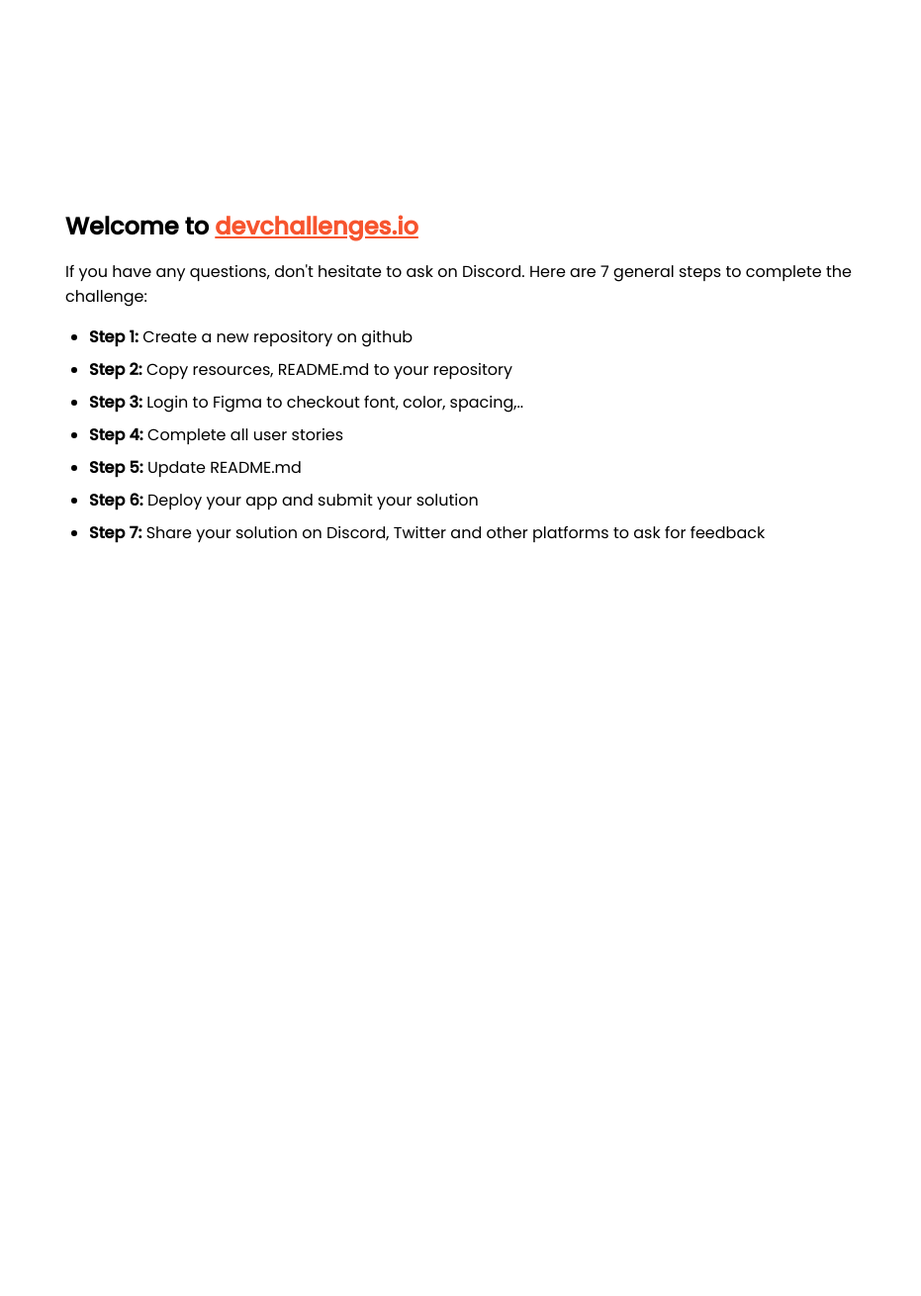
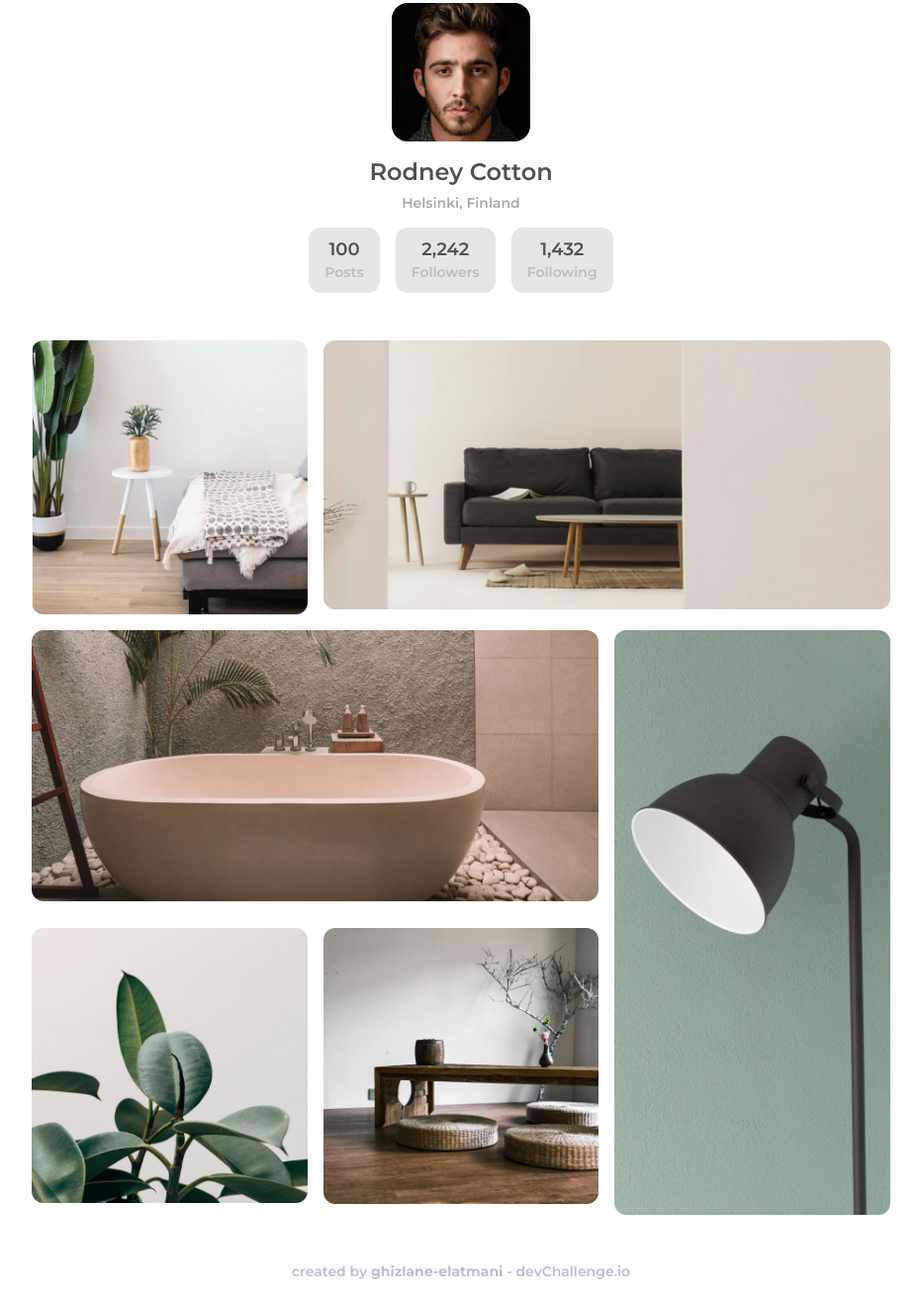
Before and after one commit to ghizlane-elatmani/My-Gallery, a plain HTML site: page index.html in a window 1280 px wide. Shown: the part 29-1339 px from the top of the page at 99% size, without its empty margins (174-1105 px from the left). Before the commit the page ends 800 px from the top, so only its background shows below. Drawn offline with Linux system fonts and the light colour scheme.

Commit message:
HTML and CSS completed

```diff
--- /dev/null
+++ b/css/style.css
@@ -0,0 +1,165 @@
+:root {
+  --color-grey-1: #4e5150;
+  --color-grey-2: #a9a9a9;
+  --color-grey-3: #bdbdbd;
+  --color-grey-4: #e5e5e5;
+  --color-grey-5: #b9bdcf;
+
+  --font-size-lg: 14px;
+  --font-size-md: 12px;
+  --font-size-sm: 10px;
+}
+
+/* min-width: 768px */
+@media only screen and (min-width: 48em) {
+  :root {
+    --font-size-lg: 24px;
+    --font-size-md: 18px;
+    --font-size-sm: 14px;
+  }
+}
+
+*,
+*::before,
+*::after {
+  margin: 0;
+  padding: 0;
+  box-sizing: inherit;
+}
+
+body {
+  box-sizing: border-box;
+  font-family: "Montserrat", sans-serif;
+  font-weight: 600;
+}
+
+/* ------------------------ GALLERY SECTION ------------------------ */
+.gallery-section {
+  padding: 2rem 1rem;
+  max-width: 900px;
+  margin-inline: auto;
+}
+
+/* ===== USER PROFILE ===== */
+.user {
+  display: flex;
+  flex-direction: column;
+  align-items: center;
+  margin-bottom: 2rem;
+}
+
+.user-img {
+  width: 140px;
+  height: auto;
+  border-radius: 16px;
+  margin-bottom: 1rem;
+}
+
+.user-name {
+  font-size: var(--font-size-lg);
+  color: var(--color-grey-1);
+  margin-bottom: 0.5rem;
+}
+
+.user-location {
+  font-size: var(--font-size-sm);
+  color: var(--color-grey-2);
+  margin-bottom: 1rem;
+}
+
+.user-stat {
+  display: flex;
+  gap: 0.5rem;
+}
+
+.card {
+  background-color: var(--color-grey-4);
+  padding: 0.7rem 1rem;
+  border-radius: 12px;
+  text-align: center;
+}
+
+.card-number {
+  font-size: var(--font-size-md);
+  color: var(--color-grey-1);
+  margin-bottom: 0.2rem;
+}
+
+.card-subtitle {
+  font-size: var(--font-size-md);
+  color: var(--color-grey-3);
+}
+
+@media only screen and (min-width: 48em) {
+  .user {
+    margin-bottom: 3rem;
+  }
+
+  .user-stat {
+    gap: 1rem;
+  }
+
+  .card-subtitle {
+    font-size: var(--font-size-sm);
+  }
+}
+
+/* ===== GALLERY ===== */
+.gallery {
+  display: grid;
+  grid-template-columns: repeat(3, 1fr);
+  gap: 1rem;
+}
+
+.gallery img {
+  border-radius: 12px;
+  width: 100%;
+}
+
+.photo-1 {
+  grid-column: 1/2;
+  grid-row: 1/2;
+}
+
+.photo-2 {
+  grid-column: 2/4;
+  grid-row: 1/2;
+}
+
+.photo-3 {
+  grid-column: 1/3;
+  grid-row: 2/3;
+}
+
+.photo-4 {
+  grid-column: 3/4;
+  grid-row: 2/4;
+}
+
+.photo-5 {
+  grid-column: 1/2;
+  grid-row: 3/4;
+}
+
+.photo-6 {
+  grid-column: 2/3;
+  grid-row: 3/4;
+}
+
+/* ------------------------ FOOTER ------------------------ */
+.footer {
+  text-align: center;
+  font-family: "Montserrat", sans-serif;
+  font-weight: 500;
+  font-size: 14px;
+  padding: 1rem 2rem;
+  color: var(--color-grey-5);
+}
+
+.footer p {
+  max-width: none;
+}
+
+.footer span {
+  font-weight: 700;
+}
--- a/index.html
+++ b/index.html
@@ -4,8 +4,7 @@
     <meta charset="utf-8" />
     <meta
       name="viewport"
-      content="width=device-width, initial-scale=1,
-  maximum-scale=5"
+      content="width=device-width, initial-scale=1,maximum-scale=5"
     />
 
     <link rel="icon" href="devchallenges.png" />
@@ -16,80 +15,61 @@
       href="https://devchallenges.io/"
     />
 
+    <link rel="preconnect" href="https://fonts.googleapis.com" />
+    <link rel="preconnect" href="https://fonts.gstatic.com" crossorigin />
     <link
-      href="https://fonts.googleapis.com/css2?family=Poppins:wght@400;500&display=swap"
+      href="https://fonts.googleapis.com/css2?family=Montserrat:wght@600;700&display=swap"
       rel="stylesheet"
     />
 
-    <title>Devchallenges</title>
-
-    <style>
-      body {
-        font-family: "Poppins", sans-serif;
-      }
-
-      ul {
-        padding-left: 24px;
-      }
-
-      li {
-        margin-bottom: 8px;
-      }
-
-      .welcome {
-        max-width: 800px;
-        margin: 0 auto;
-      }
-
-      .welcome-text {
-        margin-top: 30vh;
-        font-weight: 500;
-      }
-
-      .welcome-text p {
-        font-size: 1rem;
-        font-weight: 400;
-      }
-
-      .welcome-text h1 {
-        font-size: 1.5rem;
-      }
-
-      .welcome-text a {
-        color: #f7542e;
-      }
-    </style>
+    <link rel="stylesheet" href="css/style.css" />
+    <title>My Gallery</title>
   </head>
   <body>
-    <div class="welcome">
-      <div class="welcome-text">
-        <h1>
-          Welcome to
-          <a href="https://devchallenges.io/" target="_blank"
-            >devchallenges.io</a
-          >
-        </h1>
+    <section class="gallery-section">
+      <div class="user">
+        <img
+          src="img/profilePhoto.png"
+          alt="Photo of the user: Rodney Cotton"
+          class="user-img"
+        />
+        <p class="user-name">Rodney Cotton</p>
+        <p class="user-location">Helsinki, Finland</p>
+        <div class="user-stat">
+          <div class="card">
+            <p class="card-number">100</p>
+            <p class="card-subtitle">Posts</p>
+          </div>
 
-        <p>
-          If you have any questions, don't hesitate to ask on Discord. Here are
-          7 general steps to complete the challenge:
-        </p>
+          <div class="card">
+            <p class="card-number">2,242</p>
+            <p class="card-subtitle">Followers</p>
+          </div>
+
+          <div class="card">
+            <p class="card-number">1,432</p>
+            <p class="card-subtitle">Following</p>
+          </div>
+        </div>
       </div>
 
-      <ul>
-        <li><b>Step 1:</b> Create a new repository on github</li>
-        <li><b>Step 2:</b> Copy resources, README.md to your repository</li>
-        <li>
-          <b>Step 3:</b> Login to Figma to checkout font, color, spacing,..
-        </li>
-        <li><b>Step 4:</b> Complete all user stories</li>
-        <li><b>Step 5:</b> Update README.md</li>
-        <li><b>Step 6:</b> Deploy your app and submit your solution</li>
-        <li>
-          <b>Step 7:</b> Share your solution on Discord, Twitter and other
-          platforms to ask for feedback
-        </li>
-      </ul>
-    </div>
+      <div class="gallery">
+        <img src="img/photo1.png" class="photo-1" alt="Photo of a bedroom" />
+        <img src="img/photo2.png" class="photo-2" alt="Photo of a salon" />
+        <img src="img/photo3.png" class="photo-3" alt="Photo of a bathroom" />
+        <img src="img/photo4.png" class="photo-4" alt="Photo of a lamp" />
+        <img src="img/photo5.png" class="photo-5" alt="Photo of a plant" />
+        <img
+          src="img/photo6.png"
+          class="photo-6"
+          alt="Photo of traditional table"
+        />
+      </div>
+    </section>
+
+    <!-- Footer -->
+    <footer class="footer">
+      <p>created by <span>ghizlane-elatmani</span> - devChallenge.io</p>
+    </footer>
   </body>
 </html>
```
Also changed, not shown: img/devchallenges.png (renamed from devchallenges.png), img/photo1.png (renamed from photo1.png), img/photo2.png (renamed from photo2.png), img/photo3.png (renamed from photo3.png), img/photo4.png (renamed from photo_4.png), img/photo5.png (renamed from photo5.png), img/photo6.png (renamed from photo6.png), img/profilePhoto.png (renamed from profilePhoto.png).
